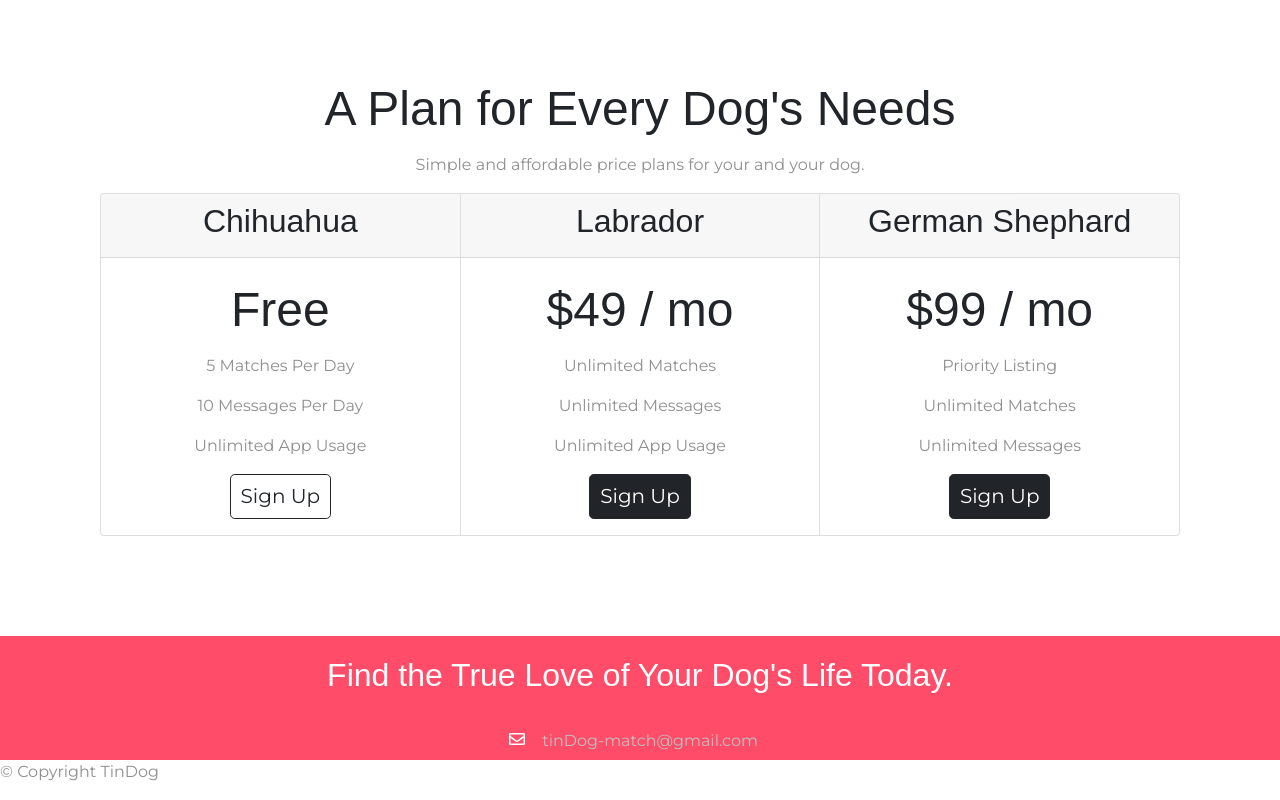
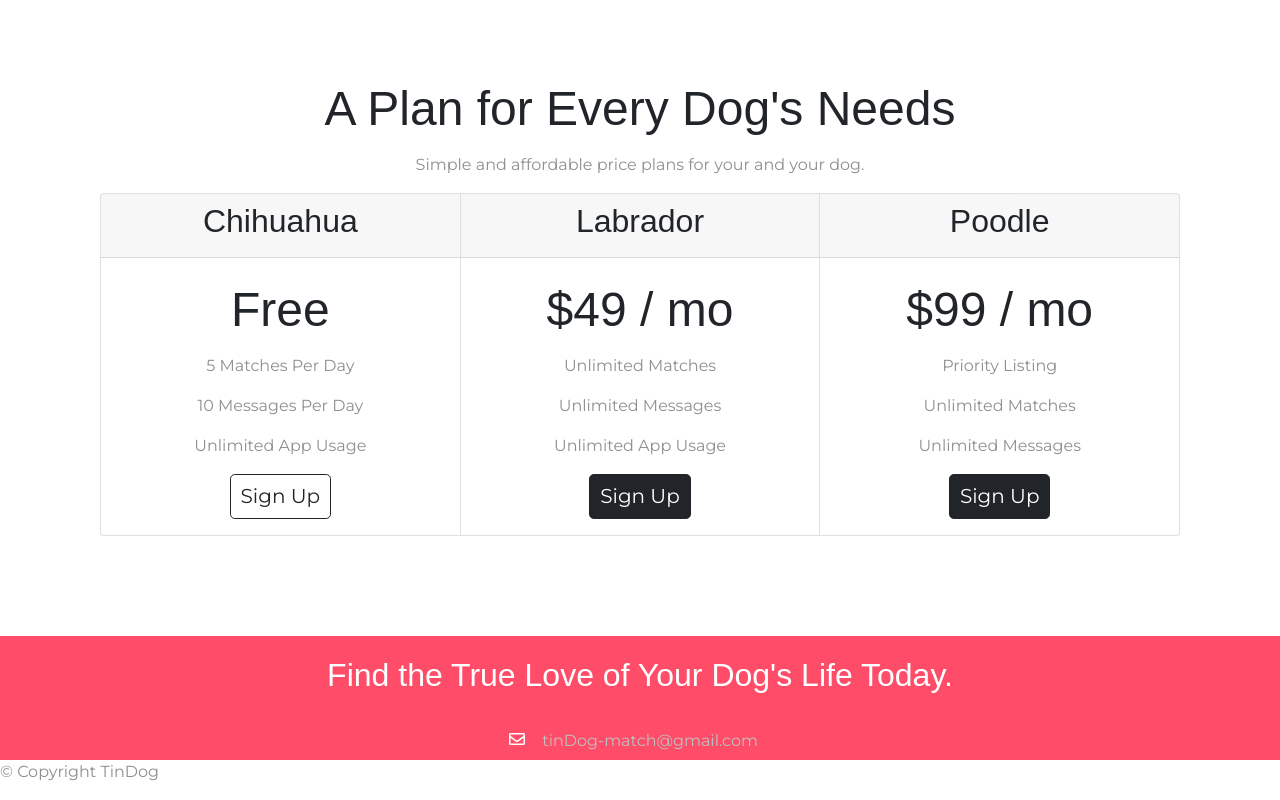
Before and after one commit to preethiv07/TinDog-Website, a plain HTML site: page index.html in a window 1280 px wide. Shown: the part 2078-2878 px from the top of the page. Drawn offline with nearby package versions, Linux system fonts and the light colour scheme.

Commit message:
Add files via upload
Poodle update

```diff
--- a/index.html
+++ b/index.html
@@ -203,7 +203,7 @@
 
       <div class="card">
         <div class="card-header">
-          <h3 class="h3pricing">German Shephard</h3>
+          <h3 class="h3pricing">Poodle</h3>
         </div>
         <div class="card-body">
           <h2>$99 / mo</h2>
```
